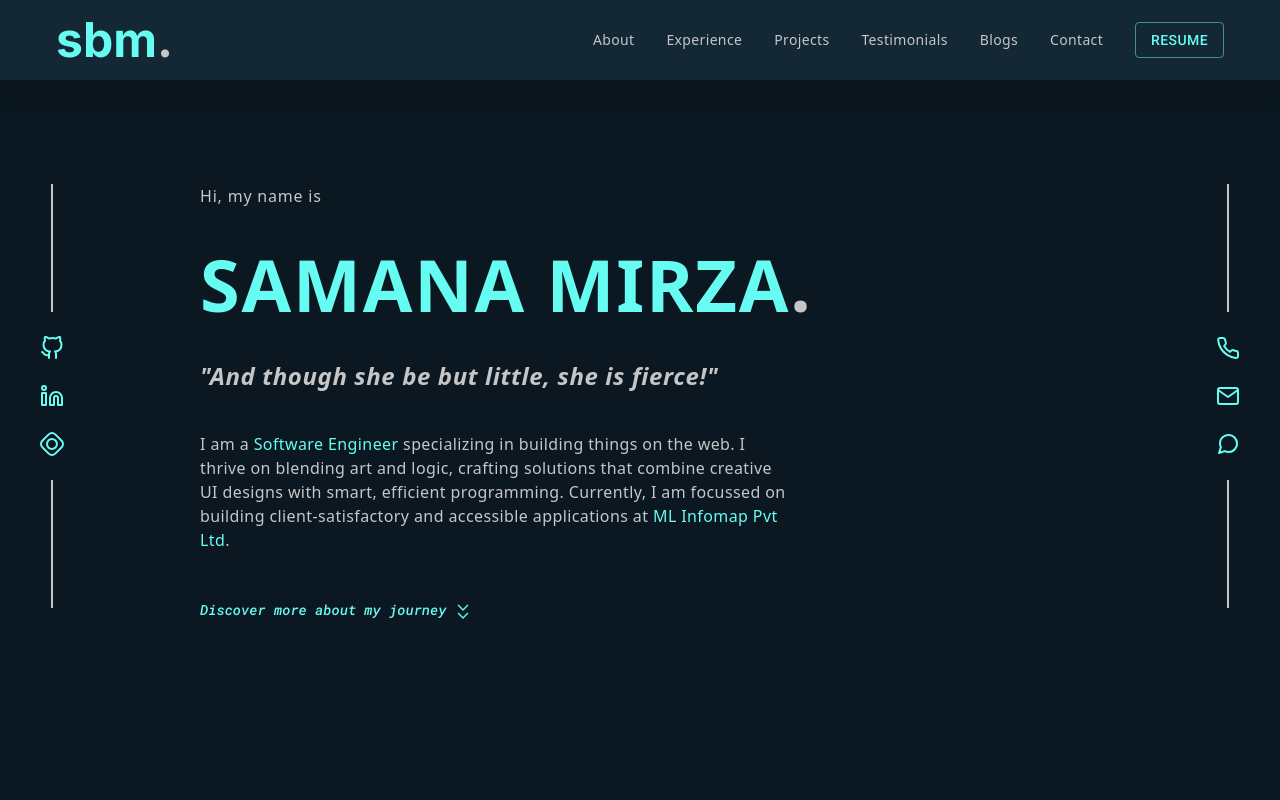
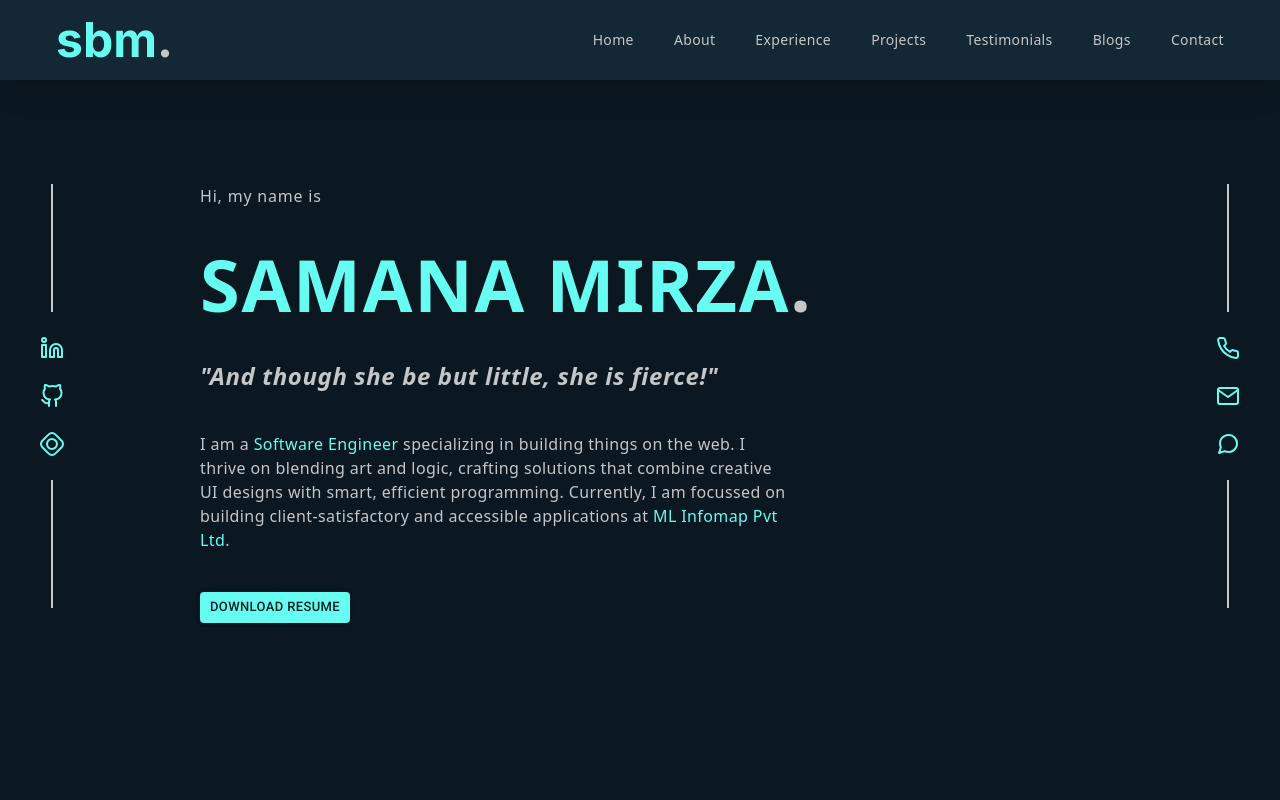
Before and after one commit to samana-bm20/portfolio, a React (Vite) app: page / in a window 1280 px wide. Shown: the top 800 px of the page. Built offline with nearby package versions, Linux system fonts and the light colour scheme.

Commit message:
scrollview contact-links

```diff
--- a/package.json
+++ b/package.json
@@ -12,6 +12,7 @@
   "dependencies": {
     "@emotion/react": "^11.14.0",
     "@emotion/styled": "^11.14.0",
+    "@mui/icons-material": "^6.4.2",
     "@mui/material": "^6.2.0",
     "@reduxjs/toolkit": "^2.5.0",
     "react": "^18.3.1",
--- a/src/App.jsx
+++ b/src/App.jsx
@@ -7,6 +7,7 @@ import Experience from "./components/Experience";
 import Projects from "./components/Projects";
 import Testimonials from "./components/Testimonials";
 import Blogs from "./components/Blogs";
+import Contact from "./components/Contact";
 
 const App = () => {
   return (
@@ -35,6 +36,9 @@ const App = () => {
         <div id="blogs" className="py-10 md:p-16 lg:p-[6.5rem]">
           <Blogs />
         </div>
+        <div id="contact" className="py-10 md:p-16 lg:p-[6.5rem]">
+          <Contact />
+        </div>
       </div>
     </div>
   );
--- a/src/components/Blogs.jsx
+++ b/src/components/Blogs.jsx
@@ -18,8 +18,8 @@ const Blogs = () => {
           my growth as an individual. Here are some of my latest articles:
         </p>
         <div>
-          <div className="my-5 w-full border-t-2 border-secondary"></div>
-          <div className="flex flex-col md:flex-row items-center justify-center rounded-md hover:bg-bggray cursor-pointer">
+          <div className="mt-5 w-full border-t-2 border-secondary"></div>
+          <div className="flex flex-col md:flex-row items-center justify-center hover:bg-bggray cursor-pointer">
             <div className="w-full md:w-2/6 px-4 py-2 flex items-start">
               <img
                 src={react}
@@ -43,8 +43,8 @@ const Blogs = () => {
             </div>
           </div>
 
-          <div className="my-5 w-full border-t-2 border-secondary"></div>
-          <div className="flex flex-col md:flex-row items-center justify-center rounded-md hover:bg-bggray cursor-pointer">
+          <div className="w-full border-t-2 border-secondary"></div>
+          <div className="flex flex-col md:flex-row items-center justify-center hover:bg-bggray cursor-pointer">
             <div className="w-full md:w-2/6 px-4 py-2 flex items-start">
               <img src={css} alt="CSS Blog" className="object-contain py-2" />
             </div>
@@ -64,8 +64,8 @@ const Blogs = () => {
             </div>
           </div>
 
-          <div className="my-5 w-full border-t-2 border-secondary"></div>
-          <div className="flex flex-col md:flex-row items-center justify-center rounded-md hover:bg-bggray cursor-pointer">
+          <div className="w-full border-t-2 border-secondary"></div>
+          <div className="flex flex-col md:flex-row items-center justify-center hover:bg-bggray cursor-pointer">
             <div className="w-full md:w-2/6 px-4 py-2 flex items-start">
               <img
                 src={database}
@@ -88,7 +88,7 @@ const Blogs = () => {
             </div>
           </div>
 
-          <div className="mt-5 mb-2 w-full border-t-2 border-secondary"></div>
+          <div className="mb-2 w-full border-t-2 border-secondary"></div>
           <p className="text-xs px-4 text-secondary tracking-wide italic">
             Explore more of my writings on{" "}
             <span className="text-primary cursor-pointer">Hashnode</span> or{" "}
--- /dev/null
+++ b/src/components/Contact.jsx
@@ -0,0 +1,19 @@
+import React from 'react'
+
+const Contact = () => {
+  return (
+    <div>
+      <div className="flex items-center">
+        <p className="text-xl md:text-3xl font-bold text-primary">CONTACT</p>
+        <div className="w-[6rem] md:w-[8rem] border-t-2 border-secondary mt-1 ml-6"></div>
+      </div>
+      <div className="mt-5">
+        <p className="text-xs md:text-base text-secondary tracking-wide">
+          Let's get in touch.
+        </p>
+        </div>
+    </div>
+  )
+}
+
+export default Contact
--- a/src/components/FixedContact.jsx
+++ b/src/components/FixedContact.jsx
@@ -12,15 +12,33 @@ const FixedContact = () => {
       <div className="flex flex-col items-center fixed top-[10rem] left-10">
         <div className="h-[8rem] border-l-2 border-secondary mt-6"></div>
         <ul className="text-white items-center">
+          <a
+            href="https://www.linkedin.com/in/contactsamana10/"
+            target="_blank"
+            rel="noopener noreferrer"
+          >
+            <li className="mt-6 cursor-pointer duration-300 hover:-translate-y-1">
+              <img src={linkedin} alt="linkedin" />
+            </li>
+          </a>
+          <a
+            href="https://github.com/samana-bm20"
+            target="_blank"
+            rel="noopener noreferrer"
+          >
             <li className="mt-6 cursor-pointer duration-300 hover:-translate-y-1">
               <img src={github} alt="github" />
             </li>
-          <li className="mt-6 cursor-pointer duration-300 hover:-translate-y-1">
-            <img src={linkedin} alt="linkedin" />
-          </li>
+          </a>
+          <a
+            href="https://hashnode.com/@samana-scripts"
+            target="_blank"
+            rel="noopener noreferrer"
+          >
             <li className="mt-6 cursor-pointer duration-300 hover:-translate-y-1">
               <img src={hashnode} alt="hashnode" />
             </li>
+          </a>
         </ul>
         <div className="h-[8rem] border-l-2 border-secondary mt-6"></div>
       </div>
@@ -28,15 +46,21 @@ const FixedContact = () => {
       <div className="flex flex-col items-center fixed top-[10rem] right-10">
         <div className="h-[8rem] border-l-2 border-secondary mt-6"></div>
         <ul className="text-white items-center">
+          <a href="tel:+919354027834">
             <li className="mt-6 cursor-pointer duration-300 hover:-translate-y-1">
               <img src={phone} alt="phone" />
             </li>
+          </a>
+          <a href="mailto:samana.butool.mirza10@gmail.com">
             <li className="mt-6 cursor-pointer duration-300 hover:-translate-y-1">
               <img src={mail} alt="mail" />
             </li>
+          </a>
+          <a href="sms:+919354027834">
             <li className="mt-6 cursor-pointer duration-300 hover:-translate-y-1">
               <img src={message} alt="message" />
             </li>
+          </a>
         </ul>
         <div className="h-[8rem] border-l-2 border-secondary mt-6"></div>
       </div>
--- a/src/components/Home.jsx
+++ b/src/components/Home.jsx
@@ -1,5 +1,6 @@
 import React from "react";
 import arrowdown from "../assets/icons/arrow-down.svg";
+import { Button } from "@mui/material";
 
 const Home = () => {
   return (
@@ -22,12 +23,19 @@ const Home = () => {
         client-satisfactory and accessible applications at
         <span className="text-primary"> ML Infomap Pvt Ltd</span>.
       </p>
-      <div className="flex items-center w-fit cursor-pointer duration-500 delay-100 hover:-translate-y-1">
+      <div>
+        <a href="/SamanaMirza.pdf" download>
+          <Button variant="contained" color="primary" size="small">
+            Download Resume
+          </Button>
+        </a>
+      </div>
+      {/* <div className="mt-10 flex items-center w-fit cursor-pointer duration-500 delay-100 hover:-translate-y-1">
         <p className="text-xs md:text-sm font-medium italic text-primary font-mono">
-          Discover more about my journey
+          Discover more about me
         </p>
         <img src={arrowdown} alt="arrowdown" className="w-8 h-8 mt-1" />
-      </div>
+      </div> */}
     </>
   );
 };
--- a/src/components/Navbar.jsx
+++ b/src/components/Navbar.jsx
@@ -1,34 +1,88 @@
-import React from "react";
+import React, { useState } from "react";
 import { Button } from "@mui/material";
+import { MenuOpenRounded } from "@mui/icons-material";
 
 const Navbar = () => {
+  const [isMenuOpen, setIsMenuOpen] = useState(false);
+
+  const handleScroll = (id) => {
+    document.getElementById(id).scrollIntoView({ behavior: "smooth", block: "start" });
+    }
+
+
   return (
-    <div className="fixed top-0 w-screen h-15 md:h-20 bg-bggray text-2xl font-bold py-3 px-10 md:px-14 shadow-xl">
+    <>
+      <div className="fixed top-0 w-full h-15 md:h-20 bg-bggray text-2xl font-bold py-3 px-10 md:px-14 shadow-xl z-[8]">
         <div className="h-full flex items-center justify-between">
           <div className="font-bold text-3xl md:text-5xl text-primary font-inter">
             sbm<span className="text-secondary">.</span>
           </div>
           <div className="hidden md:block">
-          <ul className="font-sans text-sm font-medium text-secondary tracking-wide flex items-center">
-            <li className="hover:text-primary cursor-pointer">About</li>
-            <li className="ml-8 hover:text-primary cursor-pointer">
+            <ul className="font-sans text-sm font-medium text-secondary tracking-wide flex items-center gap-6 lg:gap-10">
+              <li className="hover:text-primary cursor-pointer" onClick={() => handleScroll("home")}>Home</li>
+              <li className="hover:text-primary cursor-pointer" onClick={() => handleScroll("about")}>
+                About
+              </li>
+              <li className="hover:text-primary cursor-pointer" onClick={() => handleScroll("experience")}>
                 Experience
               </li>
-            <li className="ml-8 hover:text-primary cursor-pointer">Projects</li>
-            <li className="ml-8 hover:text-primary cursor-pointer">
+              <li className="hover:text-primary cursor-pointer" onClick={() => handleScroll("projects")}>
+                Projects
+              </li>
+              <li className="hover:text-primary cursor-pointer" onClick={() => handleScroll("testimonials")}>
                 Testimonials
               </li>
-            <li className="ml-8 hover:text-primary cursor-pointer">Blogs</li>
-            <li className="ml-8 hover:text-primary cursor-pointer">Contact</li>
-            <li className="ml-8 hover:text-primary cursor-pointer">
+              <li className="hover:text-primary cursor-pointer" onClick={() => handleScroll("blogs")}>Blogs</li>
+              <li className="hover:text-primary cursor-pointer" onClick={() => handleScroll("contact")}>
+                Contact
+              </li>
+              {/* <li className="ml-8 hover:text-primary cursor-pointer">
               <Button variant="outlined" color="primary">
                 Resume
               </Button>
-            </li>
+            </li> */}
+            </ul>
+          </div>
+          <div className="block md:hidden" onClick={() => setIsMenuOpen(true)}>
+            <MenuOpenRounded color="primary" />
+          </div>
+        </div>
+      </div>
+
+      {isMenuOpen && (
+        <div className="block md:hidden">
+          <div
+            className="h-screen w-screen fixed top-0 left-0 bg-bgblack opacity-50 z-[9]"
+            onClick={() => setIsMenuOpen(!isMenuOpen)}
+          ></div>
+
+          <div
+            className={`h-dvh w-[15rem] fixed top-0 left-0 bg-bggray shadow-xl z-[  ]
+                            transform transition-transform duration-500 ease-in-out
+                            ${
+                              isMenuOpen ? "translate-x-0" : "translate-x-full"
+                            }`}
+          >
+            <div className="py-3 px-10 shadow-md">
+              <p className="font-bold text-3xl text-primary font-inter">
+                sbm<span className="text-secondary">.</span>
+              </p>
+            </div>
+            <div className="py-5 px-10">
+              <ul className="font-inter text-base font-medium text-secondary tracking-wide flex flex-col gap-6">
+                <li className="active:text-primary cursor-pointer" onClick={() => { handleScroll("home"); setIsMenuOpen(false); }}>Home</li>
+                <li className="active:text-primary cursor-pointer" onClick={() => { handleScroll("about"); setIsMenuOpen(false); }}>About</li>
+                <li className="active:text-primary cursor-pointer" onClick={() => { handleScroll("experience"); setIsMenuOpen(false); }}>Experience</li>
+                <li className="active:text-primary cursor-pointer" onClick={() => { handleScroll("projects"); setIsMenuOpen(false); }}>Projects</li>
+                <li className="active:text-primary cursor-pointer" onClick={() => { handleScroll("testimonials"); setIsMenuOpen(false); }}>Testimonials</li>
+                <li className="active:text-primary cursor-pointer" onClick={() => { handleScroll("blogs"); setIsMenuOpen(false); }}>Blogs</li>
+                <li className="active:text-primary cursor-pointer" onClick={() => { handleScroll("contact"); setIsMenuOpen(false); }}>Contact</li>
               </ul>
             </div>
           </div>
         </div>
+      )}
+    </>
   );
 };
 
--- a/src/components/Testimonials.jsx
+++ b/src/components/Testimonials.jsx
@@ -13,29 +13,29 @@ const Testimonials = () => {
         <div className="flex flex-col p-5 bg-bggray rounded-md shadow-card">
           <p className="flex-grow text-xs md:text-base text-secondary tracking-wide italic">
             "Samana has demonstrated exceptional skills in full stack
-            development, especially React, which has contributed to the success
-            of our projects. She shows great potential and professionalism,
+            development, especially React, which has contributed significantly
+            to our projects. She shows great potential and professionalism,
             making her a valuable asset."
           </p>
           <p className="mt-4 text-xs md:text-base font-medium text-primary tracking-wide">
             YOGENDRA SINGH
           </p>
-          <p className="text-sm md:text-md font-medium text-primary tracking-wide leading-tight">
+          <p className="text-xs md:text-base font-medium text-primary tracking-wide leading-tight">
             Sr. Software Programmer @ML Infomap Pvt Ltd
           </p>
         </div>
 
         <div className="flex flex-col p-5 bg-bggray rounded-md shadow-card">
           <p className="flex-grow text-xs md:text-base text-secondary tracking-wide italic">
-            "Samana has demonstrated exceptional skills in full stack
-            development, which has contributed to the success of our projects.
-            She shows great potential and professionalism, making her a valuable
-            asset."
+            "Samana is a highly adaptable and quick learner, effortlessly
+            grasping new technologies and concepts. Her creative approach to
+            problem-solving and commitment to excellence make her stand out as a
+            remarkable developer."
           </p>
           <p className="mt-4 text-xs md:text-base font-medium text-primary tracking-wide">
             AKASH TRIPATHI
           </p>
-          <p className="text-sm md:text-md font-medium text-primary tracking-wide leading-tight">
+          <p className="text-xs md:text-base font-medium text-primary tracking-wide leading-tight">
             Sr. Software Engineer @Amantya Technologies
           </p>
         </div>
@@ -43,29 +43,29 @@ const Testimonials = () => {
         <div className="flex flex-col p-5 bg-bggray rounded-md shadow-card">
           <p className="flex-grow text-xs md:text-base text-secondary tracking-wide italic">
             "Samana has consistently demonstrated academic excellence while
-            actively engaging in extracurricular activites. Her dedication,
-            initiative in organizing events, and ability to lead teams
-            effectively highlight her well-rounded capabilities."
+            engaging in extracurricular activities. Her dedication in organizing
+            events, and ability to lead teams effectively highlight her
+            well-rounded capabilities."
           </p>
           <p className="mt-4 text-xs md:text-base font-medium text-primary tracking-wide">
             MANDEEP KATRE
           </p>
-          <p className="text-sm md:text-md font-medium text-primary tracking-wide leading-tight">
-            Asst. Professor @IPEC, AKTU
+          <p className="text-xs md:text-base font-medium text-primary tracking-wide leading-tight">
+            Assistant Professor @IPEC, AKTU
           </p>
         </div>
 
         <div className="flex flex-col p-5 bg-bggray rounded-md shadow-card">
           <p className="flex-grow text-xs md:text-base text-secondary tracking-wide italic">
-            "Samana has demonstrated exceptional skills in full stack
-            development, which has contributed to the success of our projects.
-            She shows great potential and professionalism, making her a valuable
-            asset."
+            "Samana has been an enthusiastic student, consistently balancing
+            academics with her school responsibilities. Her curiosity
+            and eagerness to explore IT in depth set her apart as
+            a promising and driven learner."
           </p>
           <p className="mt-4 text-xs md:text-base font-medium text-primary tracking-wide">
             NEHA GHAI
           </p>
-          <p className="text-sm md:text-md font-medium text-primary tracking-wide leading-tight">
+          <p className="text-xs md:text-base font-medium text-primary tracking-wide leading-tight">
             Computer Science Faculty @Mater Dei School
           </p>
         </div>
--- a/tailwind.config.js
+++ b/tailwind.config.js
@@ -8,6 +8,12 @@ export default {
       bgblack: "#0c1821",
       bggray: "#142735", //#080b0e
     },
+    // colors: {
+    //   primary: "#66fcf1",
+    //   secondary: "#c5c6c7",
+    //   bgblack: "#11171d",
+    //   bggray: "#090f14", //#080b0e
+    // },
     listStyleType: {
       square: "square",
     },
```
Also changed, not shown: 2 other files (tests, documents, lock files or other folders). Lines whose indentation alone changed are shown as unchanged.
